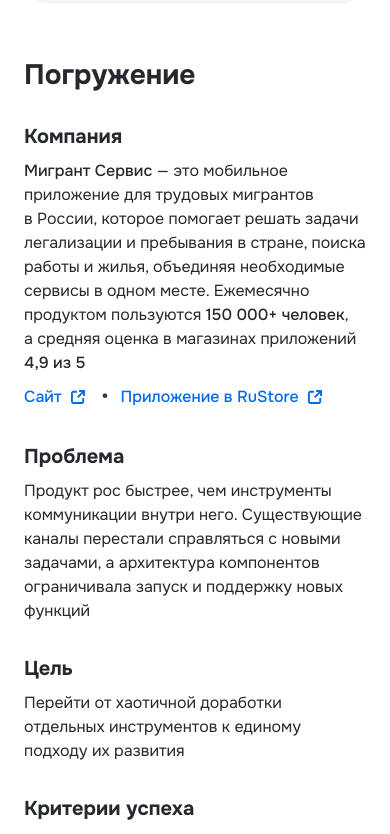
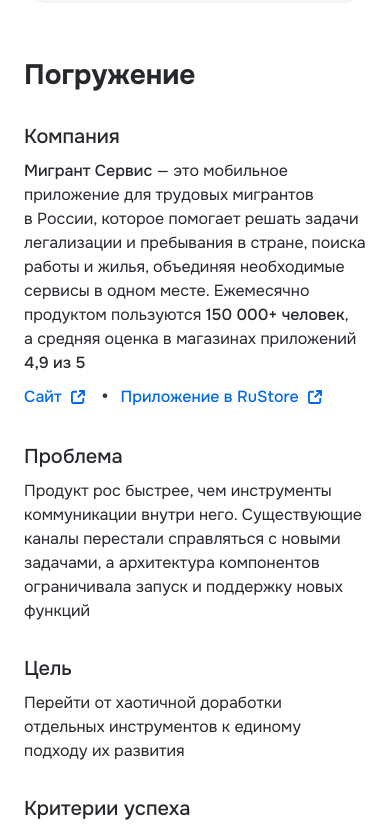
Before and after one commit to Yulianiaa/portfolio, a Next.js app: page /cases/marketing-communications-platform in a window 390 px wide. Shown: the part 1103-1937 px from the top of the page. Built offline with nearby package versions, Linux system fonts and the light colour scheme.

Commit message:
Revert subtitle weight to uniform medium at every size
The bold/medium split in the tablet Figma frame was a mistake in
the design file, not an intentional distinction.

Co-Authored-By: Claude Sonnet 5 <noreply@anthropic.com>

```diff
--- a/components/sections/CaseChapter.tsx
+++ b/components/sections/CaseChapter.tsx
@@ -16,20 +16,9 @@ function marginClass(gap: Gap = "normal") {
 }
 
 function SubsectionText({ sub }: { sub: Subsection }) {
-  // Chip/card-driven subsections ("Анализ продуктовых метрик", "UX-аудит
-  // текущего решения", "Проблемы команд") use a medium-weight label subtitle
-  // at every size; plain text subsections use a bold heading subtitle that
-  // only matches the label weight once the desktop breakpoint kicks in.
-  const isLabelSubtitle = !!(sub.cards || sub.toggle);
   return (
     <>
-      {sub.subtitle && (
-        <h3
-          className={`text-xl text-neutral-800 lg:text-2xl lg:font-medium ${isLabelSubtitle ? "font-medium" : "font-bold"}`}
-        >
-          {nbsp(sub.subtitle)}
-        </h3>
-      )}
+      {sub.subtitle && <h3 className="text-xl font-medium text-neutral-800 lg:text-2xl">{nbsp(sub.subtitle)}</h3>}
       {sub.body && sub.links && sub.linksAfterParagraph !== undefined ? (
         <>
           <RichText paragraphs={sub.body.slice(0, sub.linksAfterParagraph + 1)} />
```
